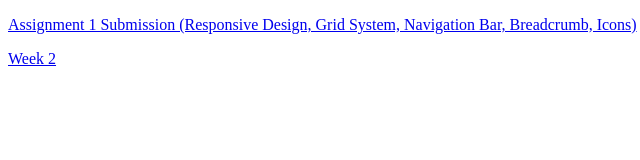
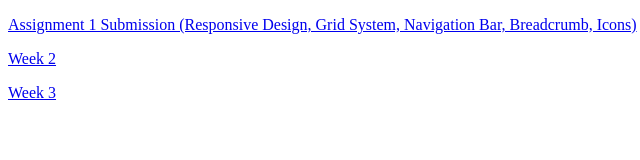
Before and after one commit to YunzhiWei/bootstrap-summary, a plain HTML site: page index.html in a window 1280 px wide. Shown: the full height of the page, 0-640 px from the left. Drawn offline with Linux system fonts and the light colour scheme.

Commit message:
add week3

```diff
--- a/index.html
+++ b/index.html
@@ -13,6 +13,8 @@
 <body>
   <p><a href="assignment1-submission/index.html">Assignment 1 Submission (Responsive Design, Grid System, Navigation Bar, Breadcrumb, Icons) </a></p>
   <p><a href="week2/index.html">Week 2</a></p>
+  <p><a href="week3/index.html">Week 3</a></p>
+
 </body>
 
 </html>
```
